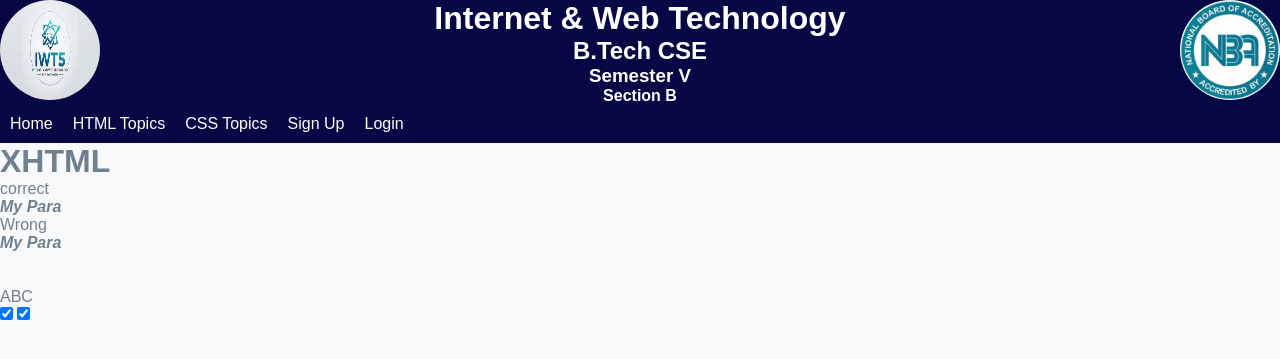
After one commit to dayanandyadav205/IWT-VB, a PHP site: page /HTML_Topics/xhtml.php in a window 1280 px wide. The commit adds this page. Shown: the top 359 px of the page. Run offline with PHP 8.4, Linux system fonts and the light colour scheme.

Commit message:
XHTML and meta done

```diff
--- /dev/null
+++ b/HTML_Topics/xhtml.php
@@ -0,0 +1,31 @@
+<!DOCTYPE html>
+<html lang="en">
+
+<head>
+    <meta charset="UTF-8">
+    <meta name="viewport" content="width=device-width, initial-scale=1.0">
+    <title>XHTML</title>
+    <link rel="stylesheet" href="/style.css">
+</head>
+
+<body>
+    <?php include  '../include/header.php'; ?>
+    <h1>XHTML</h1>
+
+    correct
+    <p><b><i>My Para</i></b></p>
+
+    Wrong
+    <p><b><i>My Para</b></i></p>
+
+    <br />
+    <br />
+    <p>ABC</p>
+
+    <input type="checkbox" name="" id="" checked="checked">
+
+    <input type="checkbox" name="" id="" checked>
+
+</body>
+
+</html>
--- a/include/header.php
+++ b/include/header.php
@@ -42,6 +42,7 @@
                     <li><a href="/HTML_Topics/table.php">Table</a></li>
                     <li><a href="/HTML_Topics/images.php">Images</a></li>
                     <li><a href="/HTML_Topics/forms.php">Forms</a></li>
+                <li><a href="/HTML_Topics/xhtml.php">XHTML</a></li>
                 </ul>
             </li>
 
--- a/style.css
+++ b/style.css
@@ -6,6 +6,8 @@
 body{
     background-color: #F8F9FA;
     color: slategray;
+    font-family: sans-serif;
+    /* font-size: 150%; */
 }
 
 
@@ -110,7 +112,7 @@ footer p {
 
 @media(max-width:768px) {
     body {
-        font-size: 80%;
+        font-size: 70%;
     }
 
     body img {
```
Also changed, not shown: index.php (+17 -3 lines), login.php (+22 -3 lines).
